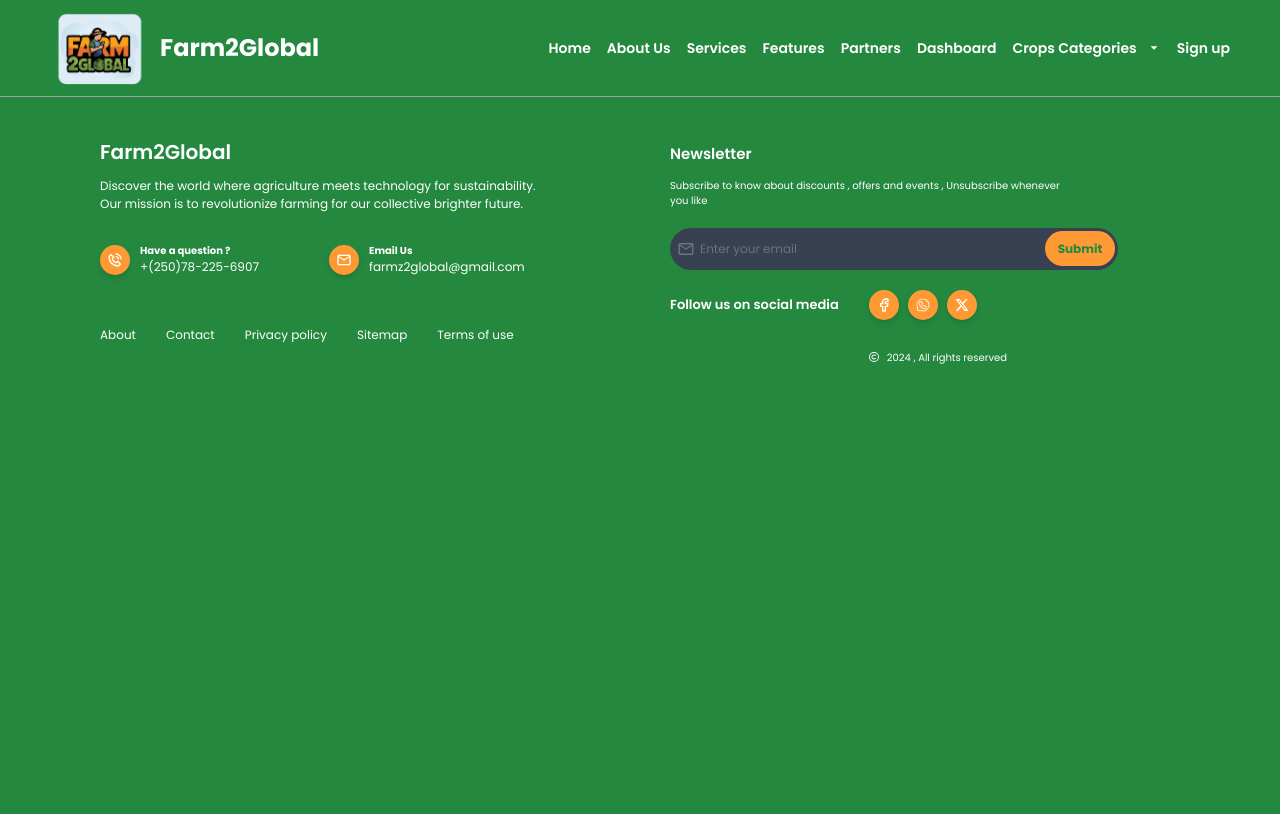
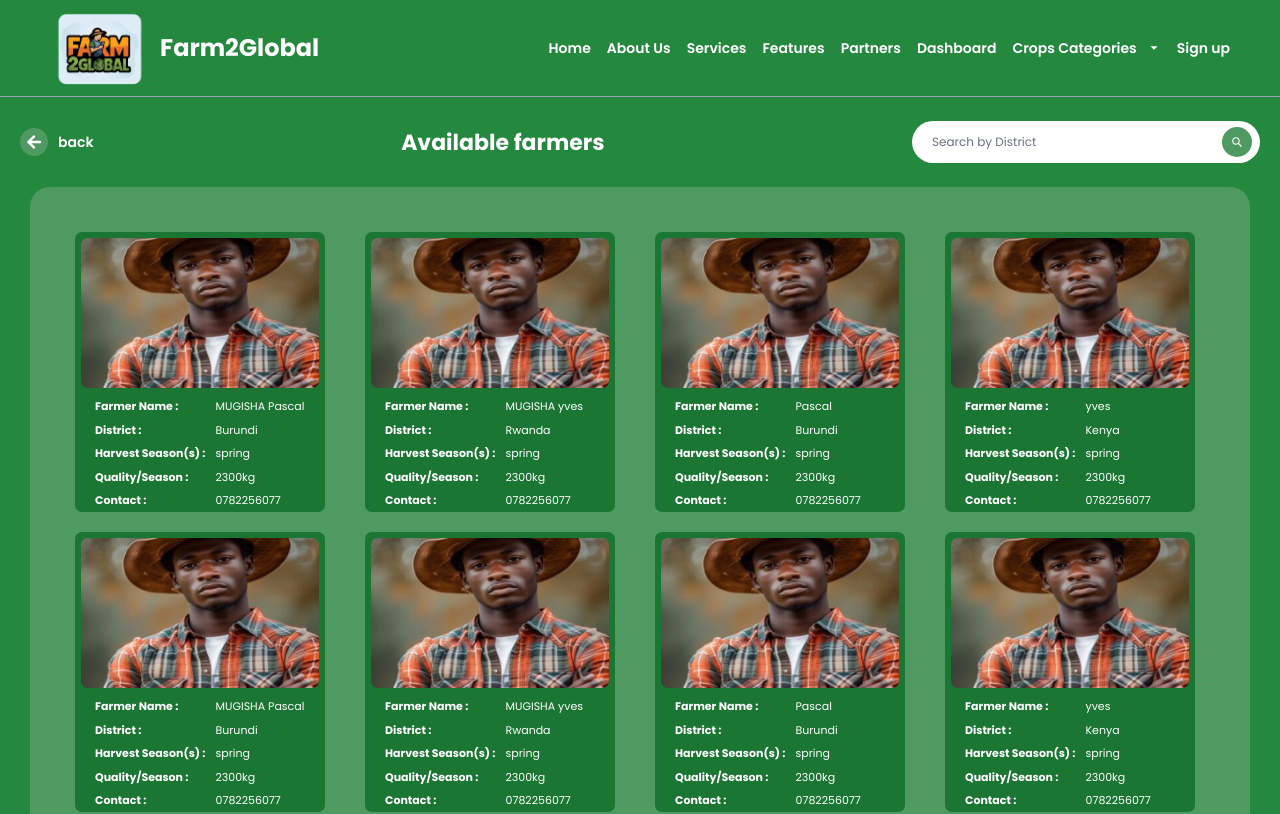
Before and after one commit to MUGISHA-Pascal/Farm2Global-Frontend, a React (Create React App) app in the folder frontend/: page /explore in a window 1280 px wide. Shown: the top 814 px of the page. Built offline with nearby package versions, Linux system fonts and the light colour scheme.

Commit message:
frontend

```diff
--- a/frontend/src/components/ExplorePage.tsx
+++ b/frontend/src/components/ExplorePage.tsx
@@ -1,7 +1,211 @@
 import React from "react";
+import { FaArrowLeft } from "react-icons/fa";
+import { IoSearchSharp } from "react-icons/io5";
+import { Link as RouterLink } from "react-router-dom";
+import farmerImage from "../assets/farmer.png";
 
 const ExplorePage = () => {
-  return <div></div>;
+  const farmers = [
+    {
+      Id: 1,
+      FarmerName: "MUGISHA Pascal",
+      District: "Burundi",
+      HarvestSeason: "spring",
+      QualityPerSeason: "2300kg",
+      Contact: "0782256077",
+      image: farmerImage,
+    },
+    {
+      Id: 2,
+      FarmerName: "MUGISHA yves",
+      District: "Rwanda",
+      HarvestSeason: "spring",
+      QualityPerSeason: "2300kg",
+      Contact: "0782256077",
+      image: farmerImage,
+    },
+    {
+      Id: 3,
+      FarmerName: " Pascal",
+      District: "Burundi",
+      HarvestSeason: "spring",
+      QualityPerSeason: "2300kg",
+      Contact: "0782256077",
+      image: farmerImage,
+    },
+    {
+      Id: 4,
+      FarmerName: " yves",
+      District: "Kenya",
+      HarvestSeason: "spring",
+      QualityPerSeason: "2300kg",
+      Contact: "0782256077",
+      image: farmerImage,
+    },
+    {
+      Id: 5,
+      FarmerName: "MUGISHA Pascal",
+      District: "Burundi",
+      HarvestSeason: "spring",
+      QualityPerSeason: "2300kg",
+      Contact: "0782256077",
+      image: farmerImage,
+    },
+    {
+      Id: 6,
+      FarmerName: "MUGISHA yves",
+      District: "Rwanda",
+      HarvestSeason: "spring",
+      QualityPerSeason: "2300kg",
+      Contact: "0782256077",
+      image: farmerImage,
+    },
+    {
+      Id: 7,
+      FarmerName: " Pascal",
+      District: "Burundi",
+      HarvestSeason: "spring",
+      QualityPerSeason: "2300kg",
+      Contact: "0782256077",
+      image: farmerImage,
+    },
+    {
+      Id: 8,
+      FarmerName: " yves",
+      District: "Kenya",
+      HarvestSeason: "spring",
+      QualityPerSeason: "2300kg",
+      Contact: "0782256077",
+      image: farmerImage,
+    },
+    {
+      Id: 9,
+      FarmerName: "MUGISHA yves",
+      District: "Rwanda",
+      HarvestSeason: "spring",
+      QualityPerSeason: "2300kg",
+      Contact: "0782256077",
+      image: farmerImage,
+    },
+    {
+      Id: 10,
+      FarmerName: " Pascal",
+      District: "Burundi",
+      HarvestSeason: "spring",
+      QualityPerSeason: "2300kg",
+      Contact: "0782256077",
+      image: farmerImage,
+    },
+    {
+      Id: 11,
+      FarmerName: " yves",
+      District: "Kenya",
+      HarvestSeason: "spring",
+      QualityPerSeason: "2300kg",
+      Contact: "0782256077",
+      image: farmerImage,
+    },
+    {
+      Id: 12,
+      FarmerName: "MUGISHA Pascal",
+      District: "Burundi",
+      HarvestSeason: "spring",
+      QualityPerSeason: "2300kg",
+      Contact: "0782256077",
+      image: farmerImage,
+    },
+    {
+      Id: 13,
+      FarmerName: "MUGISHA yves",
+      District: "Rwanda",
+      HarvestSeason: "spring",
+      QualityPerSeason: "2300kg",
+      Contact: "0782256077",
+      image: farmerImage,
+    },
+    {
+      Id: 14,
+      FarmerName: " Pascal",
+      District: "Burundi",
+      HarvestSeason: "spring",
+      QualityPerSeason: "2300kg",
+      Contact: "0782256077",
+      image: farmerImage,
+    },
+    {
+      Id: 15,
+      FarmerName: " yves",
+      District: "Kenya",
+      HarvestSeason: "spring",
+      QualityPerSeason: "2300kg",
+      Contact: "0782256077",
+      image: farmerImage,
+    },
+  ];
+  return (
+    <div className="bg-[#25883F] flex flex-col items-center justify-center w-full border-t-[1px] border-gray-400">
+      <header className="p-[10px] w-full h-[90px] px-[20px] items-center flex flex-row justify-between">
+        <RouterLink
+          to="/"
+          className="flex flex-row text-white space-x-[10px] items-center "
+        >
+          <div className="bg-[#4E9A61] p-[6px] hover:border-[1px] border-white rounded-full">
+            <FaArrowLeft className="text-white" />
+          </div>
+          <p className="text-[14px] font-semibold">back</p>
+        </RouterLink>
+        <h2 className="font-bold text-white text-[22px]">Available farmers</h2>
+        <div className="bg-white items-center max-md:hidden relative w-[348px] max-md:w-[200px] h-[42px] rounded-full flex flex-row p-0">
+          <input
+            type="text"
+            placeholder="Search by District"
+            id="email"
+            className="focus:outline-none placeholder:text-gray-500 text-gray-600 placeholder:text-[12px] text-[12px] ml-[20px] w-[290px] h-[42px] bg-white"
+          />
+          <button
+            type="submit"
+            className="bg-[#4E9A61] h-[30px] w-[30px] flex flex-row items-center justify-center font-bold rounded-full hover:bg-opacity-80 text-white hover:border-white hover:border-[1px] text-[12px] "
+          >
+            <IoSearchSharp />
+            <p className="text-[1px]">.</p>
+          </button>
+        </div>
+      </header>
+      <main className="w-[1220px] mb-[10px] p-[5px] bg-[#4E9A61] rounded-[20px] ">
+        <main className="farmersMain overflow-y-auto h-screen bg-[#4E9A61] m-[10px] rounded-[20px] w-[1200px] grid grid-cols-4 gap-[20px] p-[30px]">
+          {farmers.map((farmer) => (
+            <div
+              key={farmer.Id}
+              className="flex flex-col h-[280px] w-[250px] bg-[#1B7633]   p-[6px] rounded-[7px] space-y-[10px]"
+            >
+              <img
+                src={farmer.image}
+                alt="farmer image"
+                className="rounded-[7px] h-[150px] w-full object-cover bg-cover "
+              />
+
+              <div className="flex flex-row text-[11px] text-white px-[14px] space-x-[10px]">
+                <div className="flex flex-col space-y-[7px] items-start">
+                  <b>Farmer Name :</b>
+                  <b>District :</b>
+                  <b>Harvest Season(s) :</b>
+                  <b>Quality/Season :</b>
+                  <b>Contact :</b>
+                </div>
+                <div className="flex flex-col space-y-[7px] items-start">
+                  <p>{farmer.FarmerName}</p>
+                  <p>{farmer.District}</p>
+                  <p>{farmer.HarvestSeason}</p>
+                  <p>{farmer.QualityPerSeason}</p>
+                  <p>{farmer.Contact}</p>
+                </div>
+              </div>
+            </div>
+          ))}
+        </main>
+      </main>
+    </div>
+  );
 };
 
 export default ExplorePage;
--- a/frontend/src/index.css
+++ b/frontend/src/index.css
@@ -19,6 +19,17 @@ code {
 .scrollableDiv::-webkit-scrollbar-track {
   background-color: #25883f;
 }
+.farmersMain::-webkit-scrollbar {
+  width: 6px;
+  margin-right: 10px;
+}
+.farmersMain::-webkit-scrollbar-thumb {
+  background-color: #ffffff;
+  border-radius: 10px;
+}
+.farmersMain::-webkit-scrollbar-track {
+  background-color: #25883f;
+}
 @tailwind base;
 @tailwind components;
 @tailwind utilities;
```
Also changed, not shown: frontend/src/assets/farmer.png (added).
